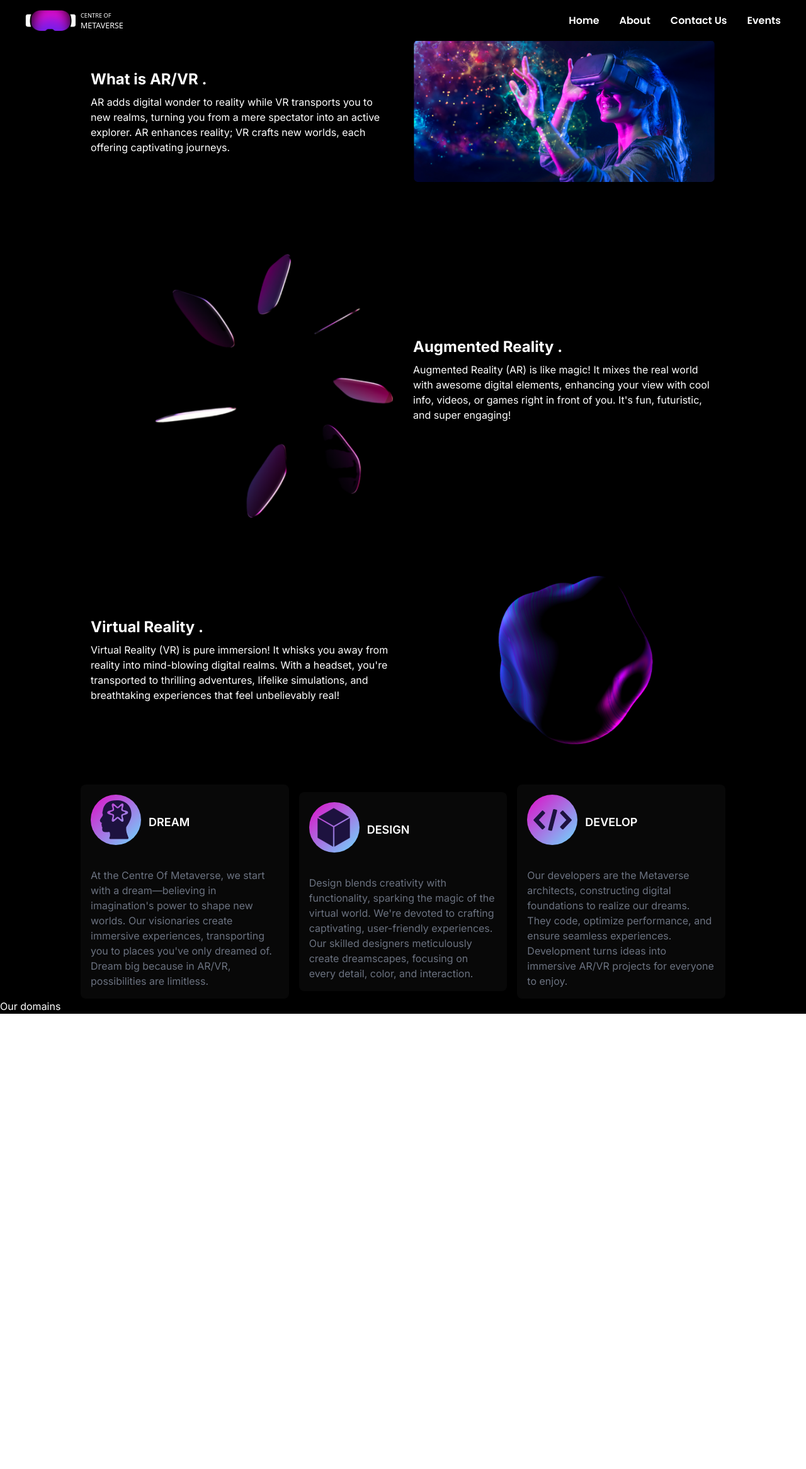
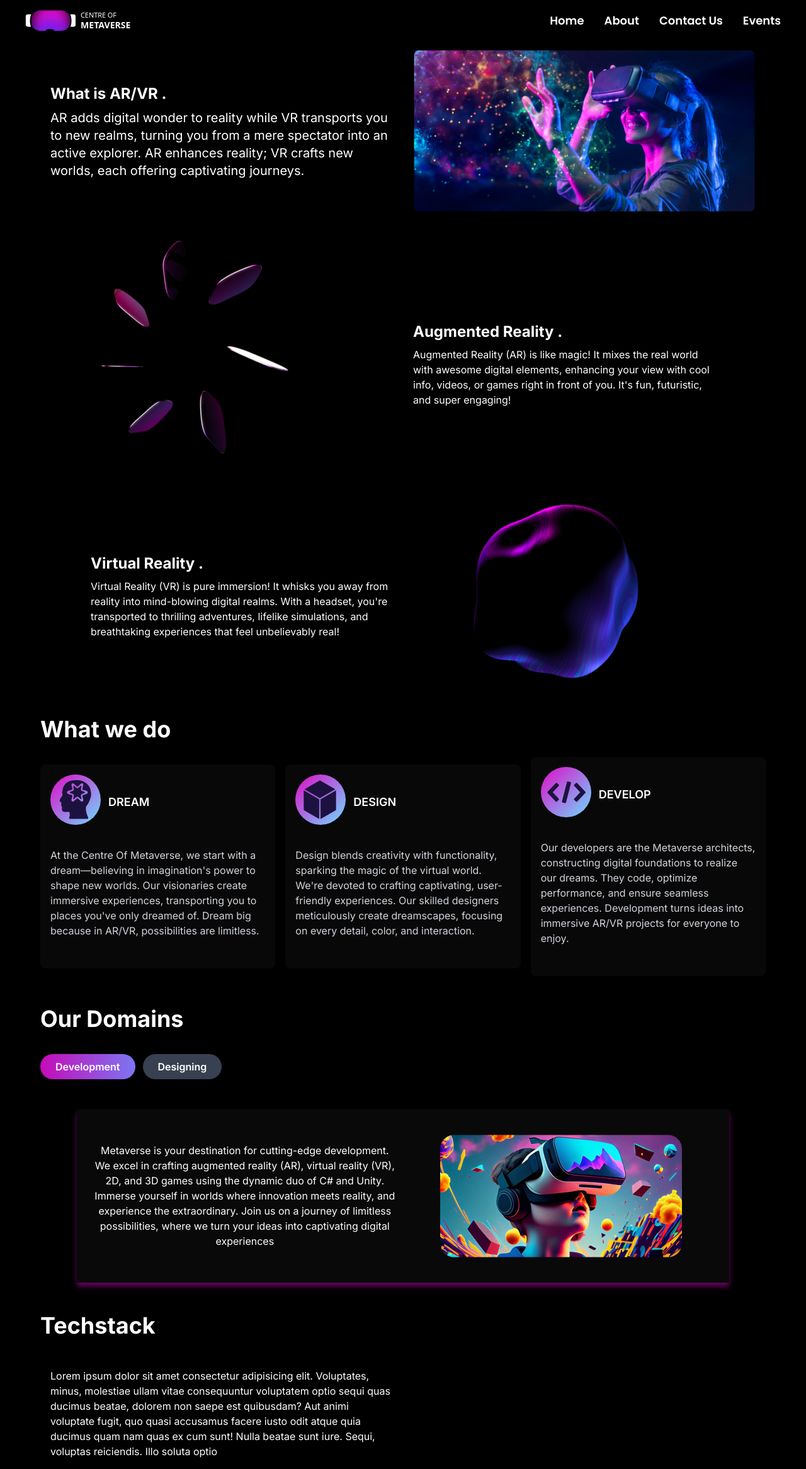
Before and after one commit to soumya-maheshwari/Centre-Of-Metaverse, a Next.js app: page /home in a window 1280 px wide. Shown: the whole page at 63% size. Before the commit the page ends 1610 px from the top, so only its background shows below. Built offline with nearby package versions, Linux system fonts and the light colour scheme.

Commit message:
Domain section

```diff
--- a/src/app/globals.css
+++ b/src/app/globals.css
@@ -8,3 +8,47 @@
 html {
   font-size: 18;
 }
+
+/* domain */
+.domain {
+  background-image: linear-gradient(90deg, #c50bb9 0%, #6d8dff 121.93%);
+}
+
+.shadow {
+  box-shadow: 0px 6px 8px rgba(197, 11, 185, 0.5);
+}
+
+/* AR */
+.ar-container {
+  position: relative;
+}
+
+.ar-image {
+  transition: transform 1s ease-in-out;
+  -webkit-transition: transform 1s ease-in-out;
+  -moz-transition: transform 1s ease-in-out;
+  -ms-transition: transform 1s ease-in-out;
+  -o-transition: transform 1s ease-in-out;
+}
+
+.ar-image {
+  animation: rotation 10s linear infinite;
+  -webkit-animation: rotation 10s linear infinite;
+}
+
+@keyframes rotation {
+  from {
+    transform: rotate(0deg);
+    -webkit-transform: rotate(0deg);
+    -moz-transform: rotate(0deg);
+    -ms-transform: rotate(0deg);
+    -o-transform: rotate(0deg);
+  }
+  to {
+    transform: rotate(360deg);
+    -webkit-transform: rotate(360deg);
+    -moz-transform: rotate(360deg);
+    -ms-transform: rotate(360deg);
+    -o-transform: rotate(360deg);
+  }
+}
--- a/src/app/home/page.tsx
+++ b/src/app/home/page.tsx
@@ -5,6 +5,7 @@ import Domains from "@/components/Domains";
 import Intro from "@/components/Intro";
 import Navbar from "@/components/Navbar";
 import RotatingComponent from "@/components/Rotation";
+import TechStack from "@/components/TechStack";
 import VR from "@/components/VR";
 import Work from "@/components/Work";
 import React from "react";
@@ -12,14 +13,14 @@ import React from "react";
 const page = () => {
   return (
     <>
-      <div className="flex flex-col bg-black min-h-screen">
+      <div className="flex bg-black flex-col min-h-screen">
         <Navbar />
         <Intro />
-
         <AR />
         <VR />
         <Work />
         <Domains />
+        <TechStack />
       </div>
     </>
   );
--- a/src/components/AR.tsx
+++ b/src/components/AR.tsx
@@ -1,14 +1,21 @@
+import Image from "next/image";
 import React from "react";
 
 const AR = () => {
   return (
-    <div className="flex mx-auto w-[80%] flex-col md:flex-row items-center justify-center md:justify-between mt-12">
-      <div className="md:w-1/2 p-4">
-        <img src="image.png" alt="Sample" className="" />
+    <div className="flex mx-auto w-[80%] flex-col md:flex-row items-center justify-center md:justify-between mt-6">
+      <div className="md:w-1/2 p-4 ar-container">
+        <Image
+          width={1000}
+          height={300}
+          src="/image.png"
+          alt="Sample"
+          className="w-96 h-auto ar-image"
+        />
       </div>
       <div className="md:w-1/2 p-4">
         <h2 className="text-2xl font-bold text-white">Augmented Reality .</h2>
-        <p className="mt-2 text-white">
+        <p className="mt-2 text-white max-w-xl">
           Augmented Reality (AR) is like magic! It mixes the real world with
           awesome digital elements, enhancing your view with cool info, videos,
           or games right in front of you. It's fun, futuristic, and super
--- a/src/components/Domains.tsx
+++ b/src/components/Domains.tsx
@@ -1,9 +1,92 @@
-import React from "react";
+import Image from "next/image";
+import React, { useState } from "react";
 
 const Domains = () => {
+  const [activeTab, setActiveTab] = useState("development");
+
+  const handleTabClick = (tab: "development" | "designing") => {
+    setActiveTab(tab);
+  };
+
   return (
     <>
-      <div className="text-white">Our domains</div>
+      <div className="flex mx-auto w-[90%]  flex-col  mt-12">
+        <h2 className="text-4xl font-bold text-white mb-6">Our Domains</h2>
+        <div className="flex mt-3 gap-3">
+          <button
+            className={`py-2 px-6 rounded-3xl font-semibold transition duration-300    hover:-translate-y-1 ${
+              activeTab === "development"
+                ? "domain text-white"
+                : "text-white bg-gray-700"
+            }`}
+            onClick={() => handleTabClick("development")}
+          >
+            Development
+          </button>
+          <button
+            className={`py-2 px-6 rounded-3xl font-semibold transition duration-300    hover:-translate-y-1 ${
+              activeTab === "designing"
+                ? "domain text-white"
+                : "text-white bg-gray-700"
+            }`}
+            onClick={() => handleTabClick("designing")}
+          >
+            Designing
+          </button>
+        </div>
+
+        <div className="mt-8">
+          {activeTab === "development" && (
+            <div className="flex w-[90%] mt-4 py-10 px-6 bg-[#090909] mx-auto justify-center items-center shadow transition duration-300 hover:shadow-lg flex-col hover:-translate-y-1 md:flex-row md:justify-between gap-4">
+              <div className="text-center md:w-1/2 max-w-lg">
+                <p className="text-md  text-white">
+                  Metaverse is your destination for cutting-edge development. We
+                  excel in crafting augmented reality (AR), virtual reality
+                  (VR), 2D, and 3D games using the dynamic duo of C# and Unity.
+                  Immerse yourself in worlds where innovation meets reality, and
+                  experience the extraordinary. Join us on a journey of
+                  limitless possibilities, where we turn your ideas into
+                  captivating digital experiences
+                </p>
+              </div>
+              <div className="md:w-1/2">
+                <Image
+                  width={700}
+                  height={300}
+                  src="/development.png"
+                  alt="development"
+                  className="mx-auto w-96"
+                />
+              </div>
+            </div>
+          )}
+
+          {activeTab === "designing" && (
+            <div className="flex w-[90%] mt-4 py-10 px-6 bg-[#090909] mx-auto justify-center items-center shadow transition duration-300 hover:shadow-lg flex-col hover:-translate-y-1 md:flex-row md:justify-between gap-4">
+              <div className="text-center md:w-1/2 max-w-lg">
+                <p className="text-md  text-white">
+                  Metaverse is your destination for cutting-edge development. We
+                  excel in crafting augmented reality (AR), virtual reality
+                  (VR), 2D, and 3D games using the dynamic duo of C# and Unity.
+                  Immerse yourself in worlds where innovation meets reality, and
+                  experience the extraordinary. Join us on a journey of
+                  limitless possibilities, where we turn your ideas into
+                  captivating digital experiences
+                </p>
+              </div>
+              <div className="md:w-1/2">
+                <Image
+                  width={700}
+                  height={300}
+                  src="/development.png"
+                  alt="development"
+                  className="mx-auto w-96"
+                />
+              </div>
+            </div>
+          )}
+        </div>
+      </div>
     </>
   );
 };
--- a/src/components/Intro.tsx
+++ b/src/components/Intro.tsx
@@ -1,11 +1,12 @@
+import Image from "next/image";
 import React from "react";
 
 const Intro = () => {
   return (
-    <div className="flex mx-auto w-[80%] flex-col md:flex-row items-center justify-center md:justify-between mt-12">
+    <div className="flex mx-auto w-[90%] flex-col md:flex-row items-center justify-center md:justify-between mt-16">
       <div className="md:w-1/2 p-4">
         <h2 className="text-2xl font-bold text-white">What is AR/VR .</h2>
-        <p className="mt-2 text-white">
+        <p className="mt-2 text-xl text-white">
           AR adds digital wonder to reality while VR transports you to new
           realms, turning you from a mere spectator into an active explorer. AR
           enhances reality; VR crafts new worlds, each offering captivating
@@ -13,7 +14,13 @@ const Intro = () => {
         </p>
       </div>
       <div className="md:w-1/2 p-4">
-        <img src="person_with_headset.png" alt="Sample" className="" />
+        <Image
+          src="/person_with_headset.png"
+          width={1000}
+          height={300}
+          alt="headset"
+          className="w-[590px] mx-auto"
+        />
       </div>
     </div>
   );
--- a/src/components/Navbar.tsx
+++ b/src/components/Navbar.tsx
@@ -1,3 +1,4 @@
+import Image from "next/image";
 import React, { useState } from "react";
 
 const Navbar = () => {
@@ -13,19 +14,21 @@ const Navbar = () => {
       <div className="w-full fixed top-0 left-0">
         <div className="md:flex items-center justify-between bg-black py-4 md:px-10 px-7">
           <div className="flex items-center font-sans">
-            <img
+            <Image
+              width={1000}
+              height={200}
               className="w-20 h-auto mr-2 cursor-pointer"
               src="/logo.png"
               alt="Centre of Metaverse"
             />
             <div className="text-white text-xs font-normal tracking-normal">
               <div>
-                <p className="uppercase relative inline-block shrink-0 text-[0.58rem] ">
+                <p className="uppercase relative inline-block shrink-0 text-[0.68rem] ">
                   Centre of
                 </p>
               </div>
               <div>
-                <p className="uppercase relative text-[0.78rem] inline-block shrink-0">
+                <p className="uppercase relative text-[0.88rem] inline-block shrink-0 font-semibold ">
                   metaverse
                 </p>
               </div>
@@ -75,7 +78,7 @@ const Navbar = () => {
             }`}
           >
             {Links.map((link) => (
-              <li key={link.name} className="md:ml-8 text-[16px] md:my-0 my-7">
+              <li key={link.name} className="md:ml-8 text-[18px] md:my-0 my-7">
                 <a className="text-white duration-400  hover:bg-gradient-to-r from-pink-500 via-pink-600 to-purple-500 hover:bg-clip-text hover:text-transparent font-poppins font-semibold cursor-pointer">
                   {link.name}
                 </a>
--- /dev/null
+++ b/src/components/TechStack.tsx
@@ -0,0 +1,29 @@
+import Image from "next/image";
+import React from "react";
+
+const TechStack = () => {
+  return (
+    <>
+      <div className="flex mx-auto w-[90%] flex-col mt-12">
+        <h1 className="text-4xl font-bold text-white mb-6">Techstack</h1>
+        <div className="flex flex-col md:flex-row items-center justify-center md:justify-between">
+          <div className="md:w-1/2 p-4">
+            <h2 className="text-2xl font-bold text-white"></h2>
+            <p className="mt-2 text-white">
+              Lorem ipsum dolor sit amet consectetur adipisicing elit.
+              Voluptates, minus, molestiae ullam vitae consequuntur voluptatem
+              optio sequi quas ducimus beatae, dolorem non saepe est quibusdam?
+              Aut animi voluptate fugit, quo quasi accusamus facere iusto odit
+              atque quia ducimus quam nam quas ex cum sunt! Nulla beatae sunt
+              iure. Sequi, voluptas reiciendis. Illo soluta optio
+            </p>
+          </div>
+
+          <div className="md:w-1/2 p-4"></div>
+        </div>
+      </div>
+    </>
+  );
+};
+
+export default TechStack;
--- a/src/components/VR.tsx
+++ b/src/components/VR.tsx
@@ -1,19 +1,26 @@
+import Image from "next/image";
 import React from "react";
 
 const VR = () => {
   return (
-    <div className="flex mx-auto w-[80%] flex-col md:flex-row items-center justify-center md:justify-between mt-12">
+    <div className="flex mx-auto w-[80%] flex-col md:flex-row items-center justify-center md:justify-between mt-6">
       <div className="md:w-1/2 p-4">
         <h2 className="text-2xl font-bold text-white">Virtual Reality .</h2>
-        <p className="mt-2 text-white">
+        <p className="mt-2 text-white max-w-xl">
           Virtual Reality (VR) is pure immersion! It whisks you away from
           reality into mind-blowing digital realms. With a headset, you're
           transported to thrilling adventures, lifelike simulations, and
           breathtaking experiences that feel unbelievably real!
         </p>
       </div>
-      <div className="md:w-1/2 p-4">
-        <img src="morphosis.png" alt="Sample" className="" />
+      <div className="md:w-1/2 ar-container">
+        <Image
+          width={1000}
+          height={300}
+          src="/morphosis.png"
+          alt="Sample"
+          className="h-auto ar-image"
+        />
       </div>
     </div>
   );
--- a/src/components/Work.tsx
+++ b/src/components/Work.tsx
@@ -2,12 +2,14 @@ import React from "react";
 
 const Work = () => {
   return (
-    <div className="flex mx-auto w-[80%] flex-col md:flex-row items-center justify-center md:justify-between mt-12 gap-4">
+    <div className="mx-auto w-[90%] mt-12">
+      <h2 className="text-4xl font-bold text-white mb-6">What we do</h2>
+      <div className=" flex flex-col md:flex-row items-center justify-center md:justify-between gap-4">
         <div
           className="md:w-1/3 p-4 rounded-lg"
           style={{ background: "#2C2C2C33" }}
         >
-        <div className="flex flex-col items-center md:items-start">
+          <div className="flex flex-col items-center md:items-start pb-8">
             <div className="flex items-center flex-row gap-3">
               <img
                 src="dream.svg"
@@ -19,11 +21,12 @@ const Work = () => {
               </h3>
             </div>
 
-          <p className="text-gray-500 mt-5">
+            <p className="text-gray-300 text-md mt-5">
               At the Centre Of Metaverse, we start with a dream—believing in
               imagination's power to shape new worlds. Our visionaries create
               immersive experiences, transporting you to places you've only
-            dreamed of. Dream big because in AR/VR, possibilities are limitless.
+              dreamed of. Dream big because in AR/VR, possibilities are
+              limitless.
             </p>
           </div>
         </div>
@@ -32,7 +35,7 @@ const Work = () => {
           className="md:w-1/3 p-4 rounded-lg"
           style={{ background: "#2C2C2C33" }}
         >
-        <div className="flex flex-col items-center md:items-start">
+          <div className="flex flex-col items-center md:items-start pb-8">
             <div className="flex items-center flex-row gap-3">
               <img
                 src="design.svg"
@@ -43,11 +46,12 @@ const Work = () => {
                 design
               </h3>
             </div>
-          <p className="text-gray-500 mt-5">
+            <p className="text-gray-300 text-md mt-5">
               Design blends creativity with functionality, sparking the magic of
               the virtual world. We're devoted to crafting captivating,
-            user-friendly experiences. Our skilled designers meticulously create
-            dreamscapes, focusing on every detail, color, and interaction.
+              user-friendly experiences. Our skilled designers meticulously
+              create dreamscapes, focusing on every detail, color, and
+              interaction.
             </p>
           </div>
         </div>
@@ -56,7 +60,7 @@ const Work = () => {
           className="md:w-1/3 p-4 rounded-lg"
           style={{ background: "#2C2C2C33" }}
         >
-        <div className="flex flex-col items-center md:items-start">
+          <div className="flex flex-col items-center md:items-start pb-8">
             <div className="flex items-center flex-row gap-3">
               <img
                 src="develop.svg"
@@ -67,12 +71,13 @@ const Work = () => {
                 develop
               </h3>
             </div>
-          <p className="text-gray-500 mt-5">
+            <p className="text-gray-300 text-md mt-5">
               Our developers are the Metaverse architects, constructing digital
-            foundations to realize our dreams. They code, optimize performance,
-            and ensure seamless experiences. Development turns ideas into
-            immersive AR/VR projects for everyone to enjoy.
+              foundations to realize our dreams. They code, optimize
+              performance, and ensure seamless experiences. Development turns
+              ideas into immersive AR/VR projects for everyone to enjoy.
             </p>
+          </div>
         </div>
       </div>
     </div>
```
Also changed, not shown: src/components/Rotation.tsx (+0 -42 lines), public/image.png. Lines whose indentation alone changed are shown as unchanged.
